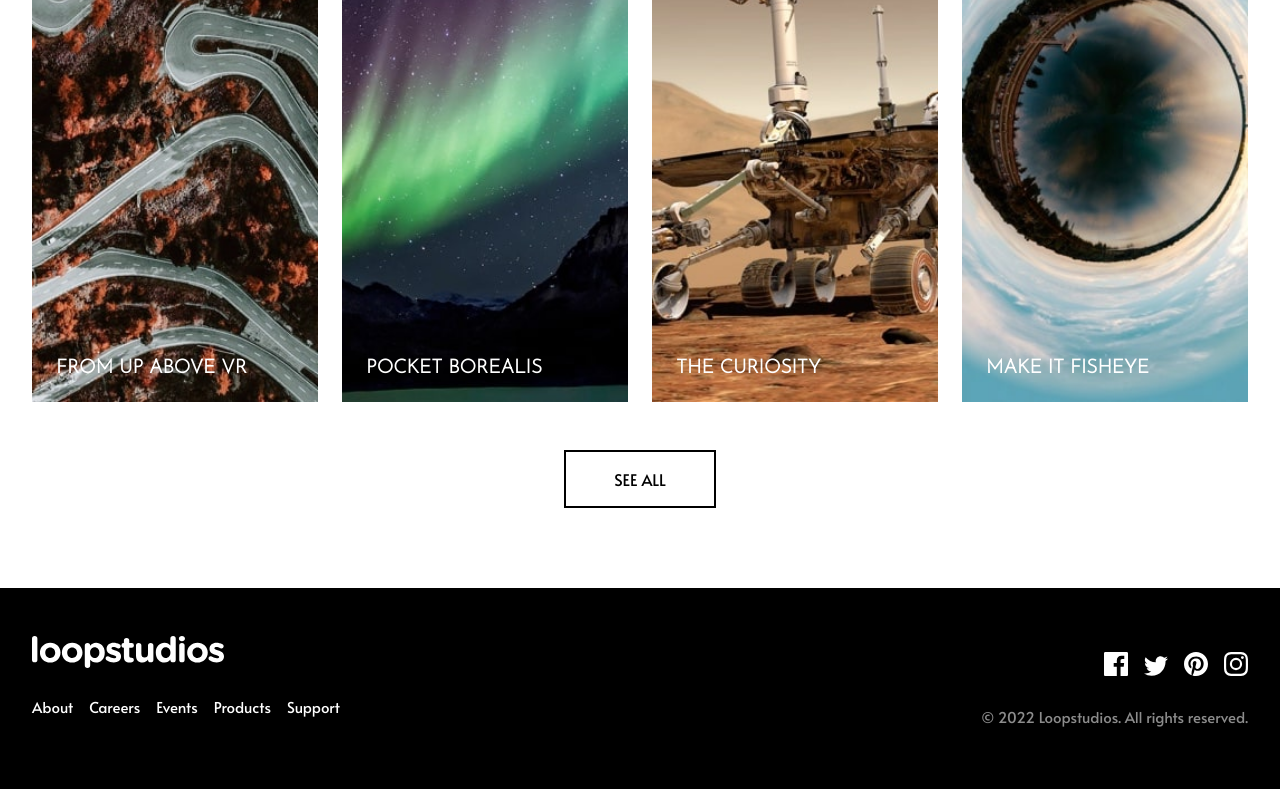
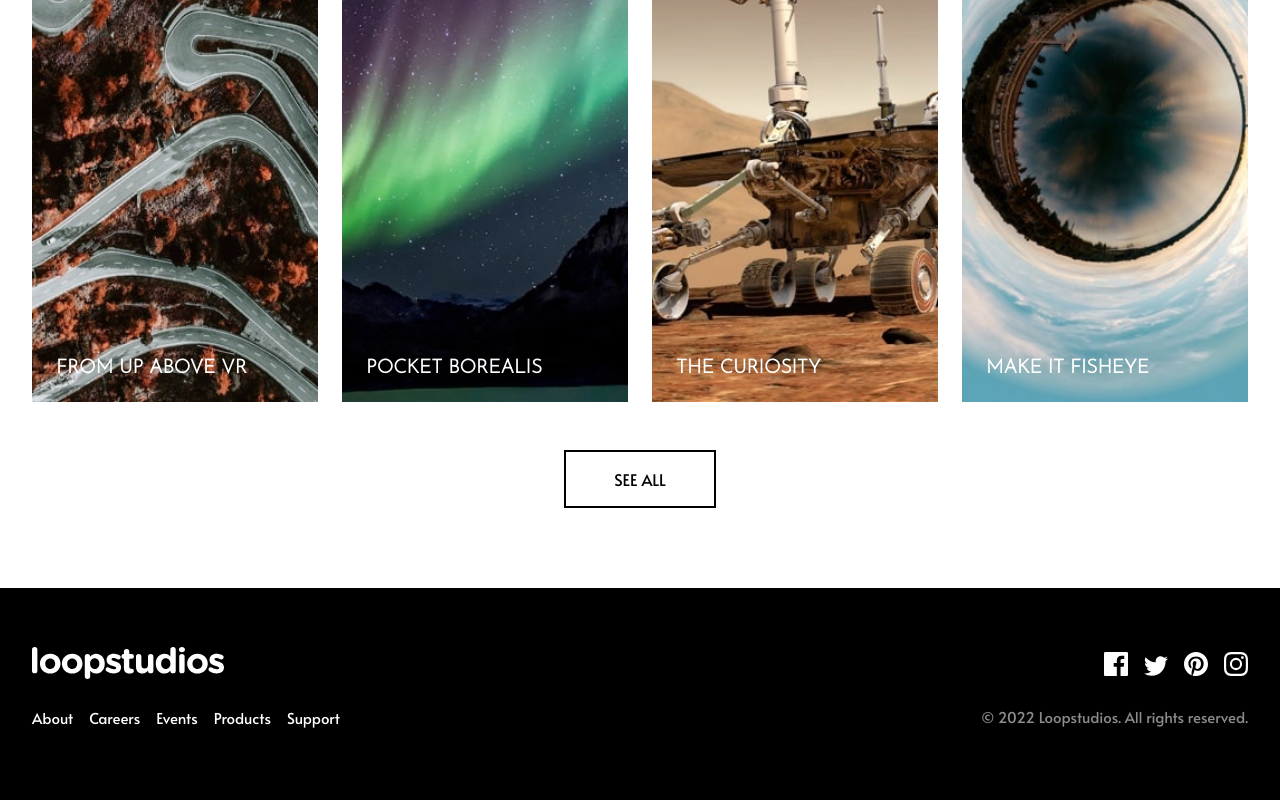
Before and after one commit to dselasea/loopstudios, a React (Create React App) app: page / in a window 1280 px wide. Shown: the part 2270-3070 px from the top of the page. Built offline with nearby package versions, Linux system fonts and the light colour scheme.

Commit message:
added padding top to logo links class

```diff
--- a/src/images/components/Footer/Footer.module.css
+++ b/src/images/components/Footer/Footer.module.css
@@ -11,6 +11,7 @@
 
 .container .logo_links {
     text-align: center;
+    padding-top: 1.65rem;
 }
 
 .menu {
```
